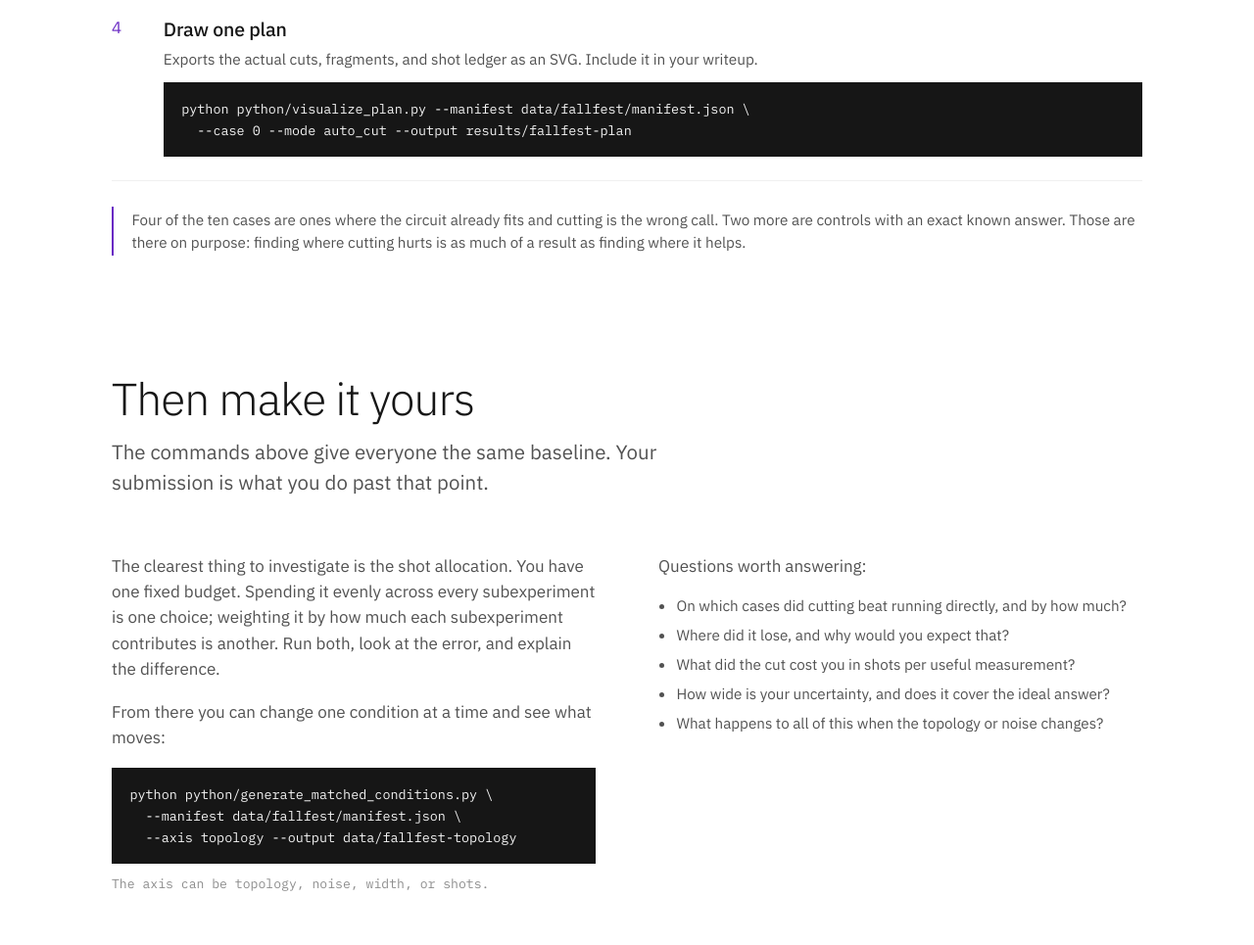
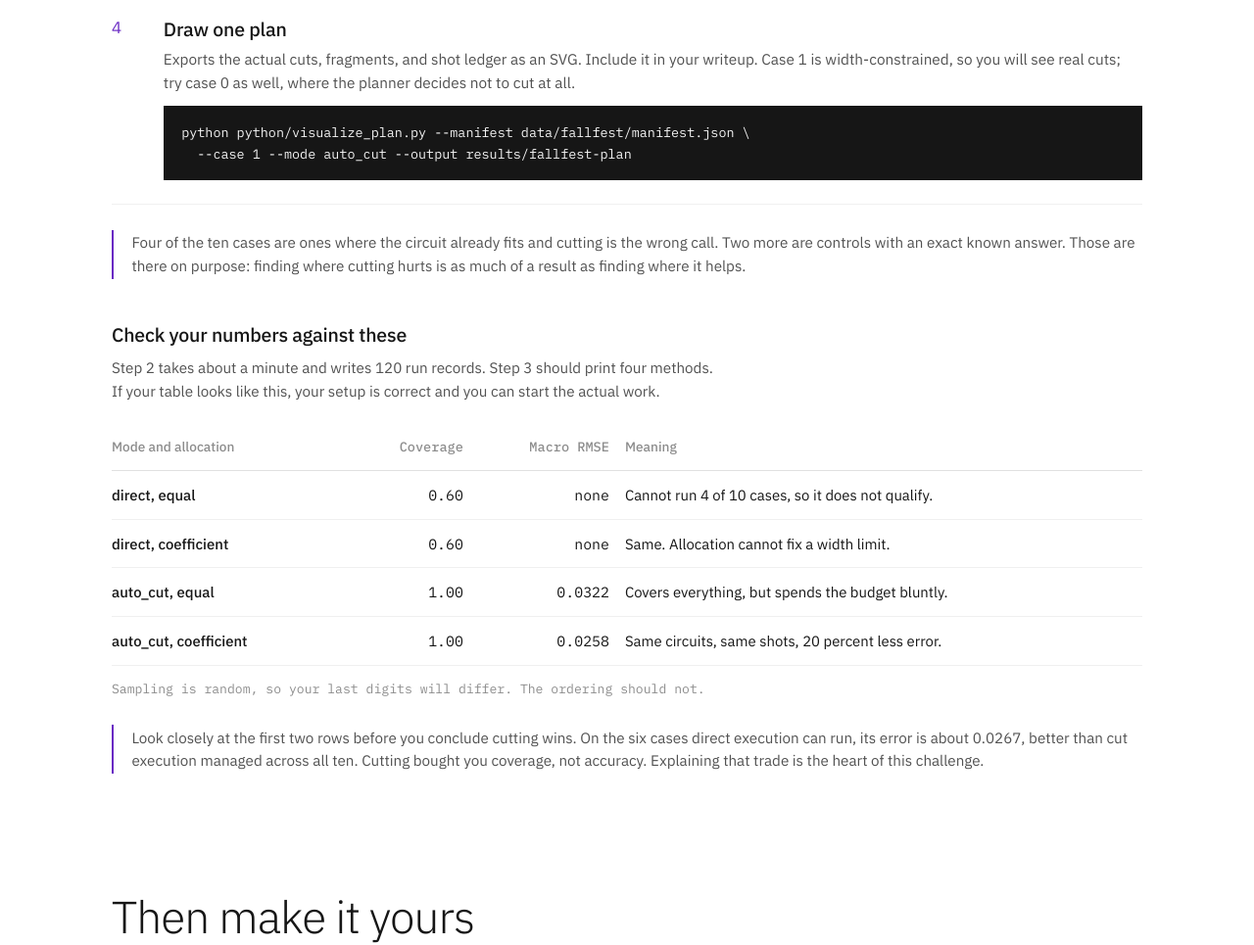
Before and after one commit to ut-qiskit/fall-fest-2026, a plain HTML site: page challenge.html in a window 1280 px wide. Shown: the part 3400-4365 px from the top of the page at 98% size. Drawn offline with Linux system fonts and the light colour scheme.

Commit message:
Verified challenge commands, add expected results

```diff
--- a/challenge.html
+++ b/challenge.html
@@ -349,6 +349,7 @@ pre{background:var(--ink);color:#f4f4f4;padding:1rem 1.15rem;overflow-x:auto;
 pre .c{color:#8d8d8d}
 code{font-family:"IBM Plex Mono",monospace;font-size:.9em;background:var(--paper-2);padding:.1em .35em}
 pre code{background:none;padding:0;font-size:inherit;color:inherit}
+.tscroll{overflow-x:auto;-webkit-overflow-scrolling:touch}
 table{border-collapse:collapse;width:100%;font-size:.93rem;margin-top:.4rem}
 th,td{text-align:left;padding:.8rem 1rem .8rem 0;border-bottom:1px solid var(--rule-soft);vertical-align:top}
 th{font-weight:500;font-size:.85rem;color:var(--ink-3);border-bottom:1px solid var(--rule)}
@@ -571,10 +572,11 @@ py -3.12 -m venv .venv
           <h3>Draw one plan</h3>
           <p>
             Exports the actual cuts, fragments, and shot ledger as an SVG. Include it in
-            your writeup.
+            your writeup. Case 1 is width-constrained, so you will see real cuts; try
+            case 0 as well, where the planner decides not to cut at all.
           </p>
 <pre><code>python python/visualize_plan.py --manifest data/fallfest/manifest.json \
-  --case 0 --mode auto_cut --output results/fallfest-plan</code></pre>
+  --case 1 --mode auto_cut --output results/fallfest-plan</code></pre>
         </div>
       </div>
     </div>
@@ -584,6 +586,34 @@ py -3.12 -m venv .venv
       wrong call. Two more are controls with an exact known answer. Those are there on
       purpose: finding where cutting hurts is as much of a result as finding where it
       helps.
+    </div>
+
+    <h3 style="margin-top:2.8rem;margin-bottom:.6rem">Check your numbers against these</h3>
+    <p style="font-size:.95rem;color:var(--ink-2);max-width:68ch;margin-bottom:1rem">
+      Step 2 takes about a minute and writes 120 run records. Step 3 should print four
+      methods. If your table looks like this, your setup is correct and you can start
+      the actual work.
+    </p>
+    <div class="tscroll"><table>
+      <thead>
+        <tr><th>Mode and allocation</th><th class="wt">Coverage</th><th class="wt">Macro RMSE</th><th>Meaning</th></tr>
+      </thead>
+      <tbody>
+        <tr><td>direct, equal</td><td class="wt">0.60</td><td class="wt">none</td><td>Cannot run 4 of 10 cases, so it does not qualify.</td></tr>
+        <tr><td>direct, coefficient</td><td class="wt">0.60</td><td class="wt">none</td><td>Same. Allocation cannot fix a width limit.</td></tr>
+        <tr><td>auto_cut, equal</td><td class="wt">1.00</td><td class="wt">0.0322</td><td>Covers everything, but spends the budget bluntly.</td></tr>
+        <tr><td>auto_cut, coefficient</td><td class="wt">1.00</td><td class="wt">0.0258</td><td>Same circuits, same shots, 20 percent less error.</td></tr>
+      </tbody>
+    </table></div>
+    <p class="sub" style="margin-top:.9rem">
+      Sampling is random, so your last digits will differ. The ordering should not.
+    </p>
+
+    <div class="callout">
+      Look closely at the first two rows before you conclude cutting wins. On the six
+      cases direct execution can run, its error is about 0.0267, better than cut
+      execution managed across all ten. Cutting bought you coverage, not accuracy.
+      Explaining that trade is the heart of this challenge.
     </div>
   </div>
 </section>
@@ -636,7 +666,7 @@ py -3.12 -m venv .venv
         dataset to download.
       </p>
     </div>
-    <table>
+    <div class="tscroll"><table>
       <thead>
         <tr><th>Family</th><th>What it is</th><th>What you estimate</th></tr>
       </thead>
@@ -662,7 +692,7 @@ py -3.12 -m venv .venv
           <td>An endpoint correlation. "Modular" means circuit modules, not modular arithmetic.</td>
         </tr>
       </tbody>
-    </table>
+    </table></div>
   </div>
 </section>
 
@@ -675,7 +705,7 @@ py -3.12 -m venv .venv
         you. What you did with them will.
       </p>
     </div>
-    <table>
+    <div class="tscroll"><table>
       <thead>
         <tr><th>Criterion</th><th class="wt">Weight</th><th>What we look for</th></tr>
       </thead>
@@ -686,7 +716,7 @@ py -3.12 -m venv .venv
         <tr><td>Going further</td><td class="wt">10%</td><td>Anything past the baseline: a changed condition, an extra axis, a hypothesis you tested.</td></tr>
         <tr><td>Reproducibility</td><td class="wt">10%</td><td>We can run your notebook start to finish and get your numbers.</td></tr>
       </tbody>
-    </table>
+    </table></div>
     <div class="callout">
       A case that fails stays in your results. Hiding it costs you more than the failure
       does. A submission that shows cutting losing on four cases and explains why beats
```
